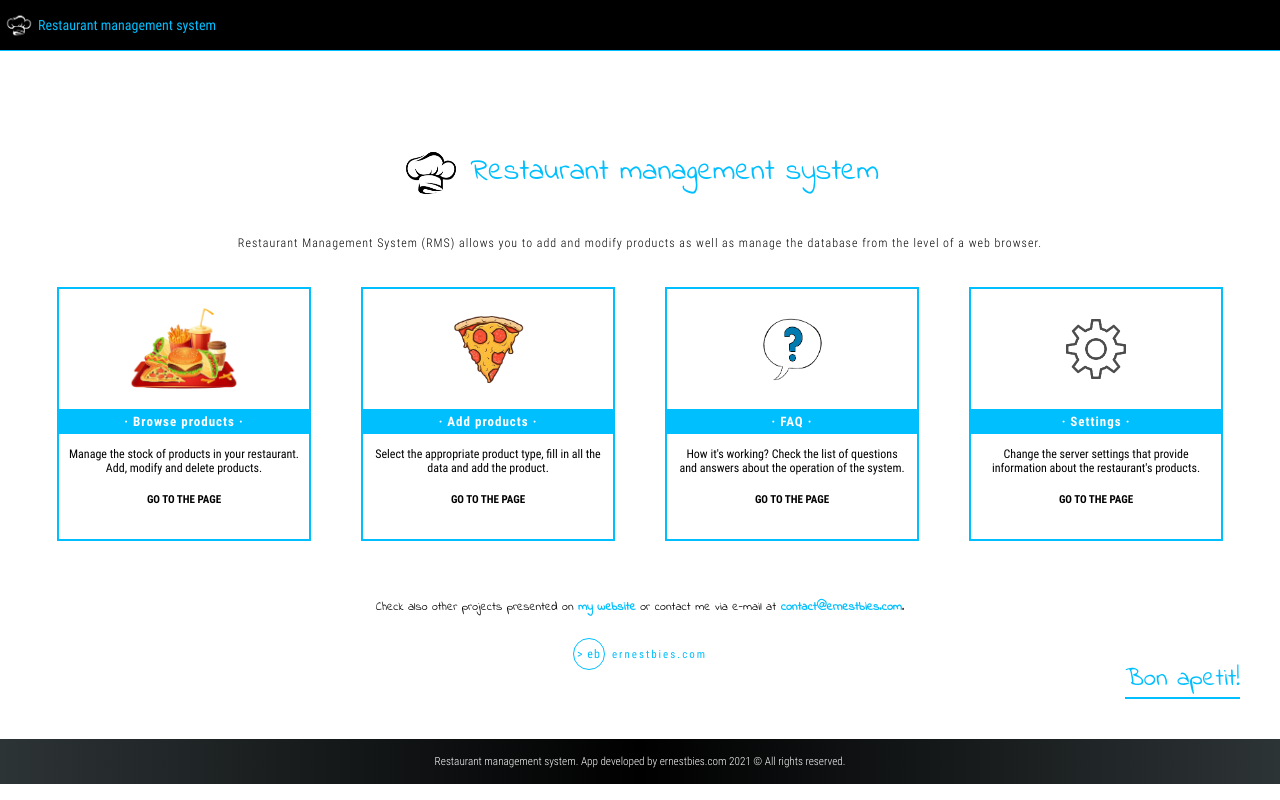
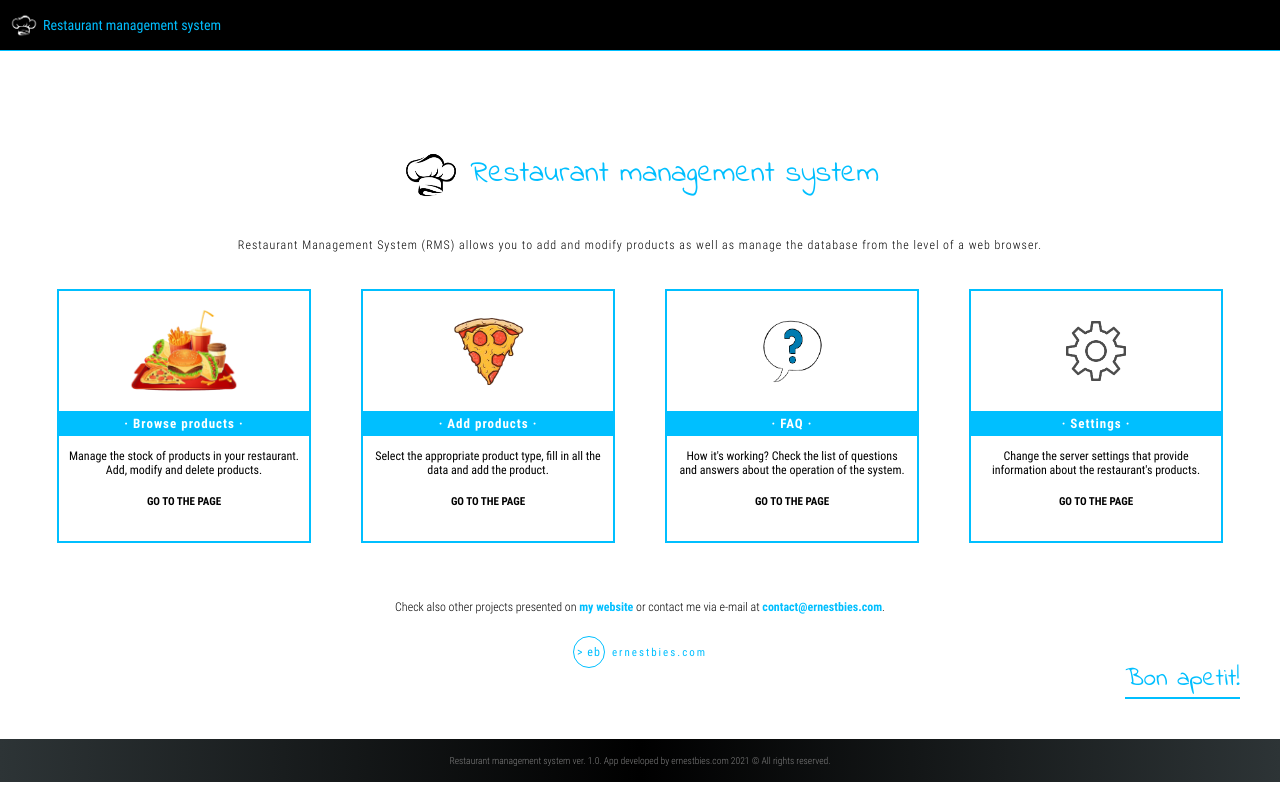
Before and after one commit to ernestbies/restaurant-management, a React (Create React App) app: page / in a window 1280 px wide. Built offline with nearby package versions, Linux system fonts and the light colour scheme.

Commit message:
Add files.

```diff
--- a/src/components/ContactInfo/ContactInfo.styles.js
+++ b/src/components/ContactInfo/ContactInfo.styles.js
@@ -10,7 +10,7 @@ export const ContactInfoContainer = styled.div`
 
 export const StyledText = styled.p`
     color: black;
-    font-family: Indie Flower, serif;
+    font-family: Roboto Condensed, serif;
     font-weight: 300;
     font-size: 12px;
 `;
--- a/src/components/Logo/Logo.js
+++ b/src/components/Logo/Logo.js
@@ -6,8 +6,9 @@ export const Logo = () => {
     const WEBSITE_URL = 'ernestbies.com'
 
     return (
-        <LogoContainer href={'localhost:3000'}>
+        <LogoContainer href={'localhost:3000'} title={WEBSITE_URL}>
             <StyledLogo>{'> eb'}</StyledLogo>
             <StyledLink>{WEBSITE_URL}</StyledLink>
-        </LogoContainer>);
+        </LogoContainer>
+    );
 };
--- a/src/parts/Footer/Footer.js
+++ b/src/parts/Footer/Footer.js
@@ -4,7 +4,7 @@ import "./Footer.styles.css";
 const Footer = () => {
     return (
         <footer className={'footer'}>
-            <p style={{color: 'white', margin: 0}}>Restaurant management system. App developed by ernestbies.com 2021 &copy; All rights reserved.</p>
+            <p style={{color: 'grey', margin: 0}}>Restaurant management system ver. 1.0. App developed by ernestbies.com 2021 &copy; All rights reserved.</p>
         </footer>
     );
 }
--- a/src/parts/Footer/Footer.styles.css
+++ b/src/parts/Footer/Footer.styles.css
@@ -3,7 +3,7 @@
     font-family: "Roboto Condensed", serif;
     text-align: center;
     font-weight: 300;
-    font-size: 0.7rem;
+    font-size: 0.6rem;
     background-color: #2d3436;
     background-image: linear-gradient(to right, #2d3436, #000000, #2d3436);
 }
--- a/src/parts/Navbar/Navbar.js
+++ b/src/parts/Navbar/Navbar.js
@@ -4,9 +4,11 @@ import './Navbar.styles.css';
 const Navbar = () => {
 
     return (<div className={'navbar'}>
-        <img alt={'logo'} src={'/restaurant.png'} style={{filter: 'invert(100%) hue-rotate(0deg)', marginLeft: 5}}
-             width={28} height={28}/>
-        <span className={'header-text'}>{'Restaurant management system'}</span>
+        <a className={'nav-link'} title={'Restaurant management system'} href={'localhost:3000'}>
+            <img alt={'logo'} src={'/restaurant.png'} style={{filter: 'invert(100%) hue-rotate(0deg)', marginLeft: 10}}
+                 width={28} height={28}/>
+            <span className={'header-text'}>{'Restaurant management system'}</span>
+        </a>
     </div>);
 };
 
--- a/src/parts/Navbar/Navbar.styles.css
+++ b/src/parts/Navbar/Navbar.styles.css
@@ -15,3 +15,10 @@
     margin-left: 5px;
     font-size: 14px;
 }
+
+.nav-link {
+    display: flex;
+    align-items: center;
+    justify-content: center;
+    text-decoration: none !important;
+}
```
